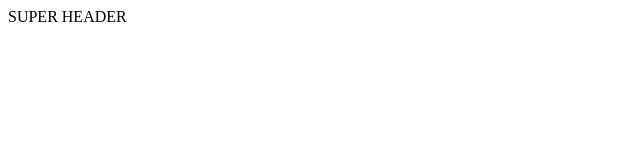
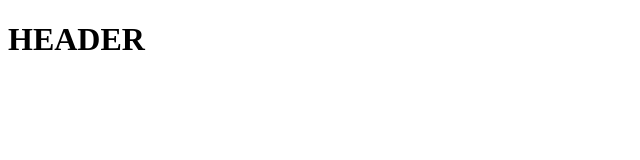
Before and after one commit to rasfor/project_for_order, a plain HTML site: page index.html in a window 1280 px wide. Shown: the whole page, without its empty margins (0-640 px from the left). Drawn offline with Linux system fonts and the light colour scheme.

Commit message:
add some style to header

```diff
--- a/index.html
+++ b/index.html
@@ -7,7 +7,10 @@
   <title>Document</title>
 </head>
 <body>
-  <header> SUPER HEADER</header>
+  <header>
+    <h1>HEADER</h1>
+    <img src="" />
+  </header>
 
 </body>
 </html>
```
